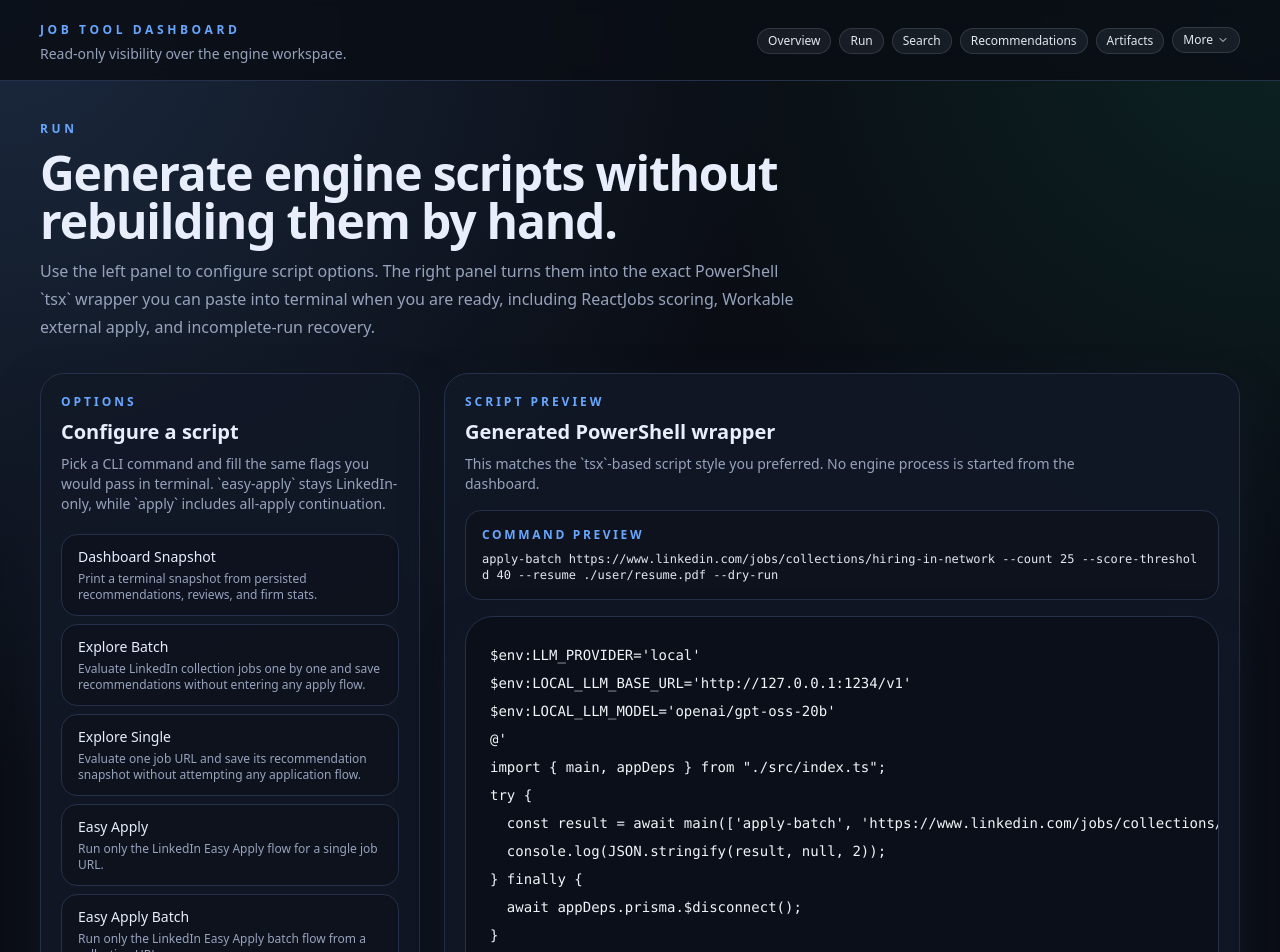
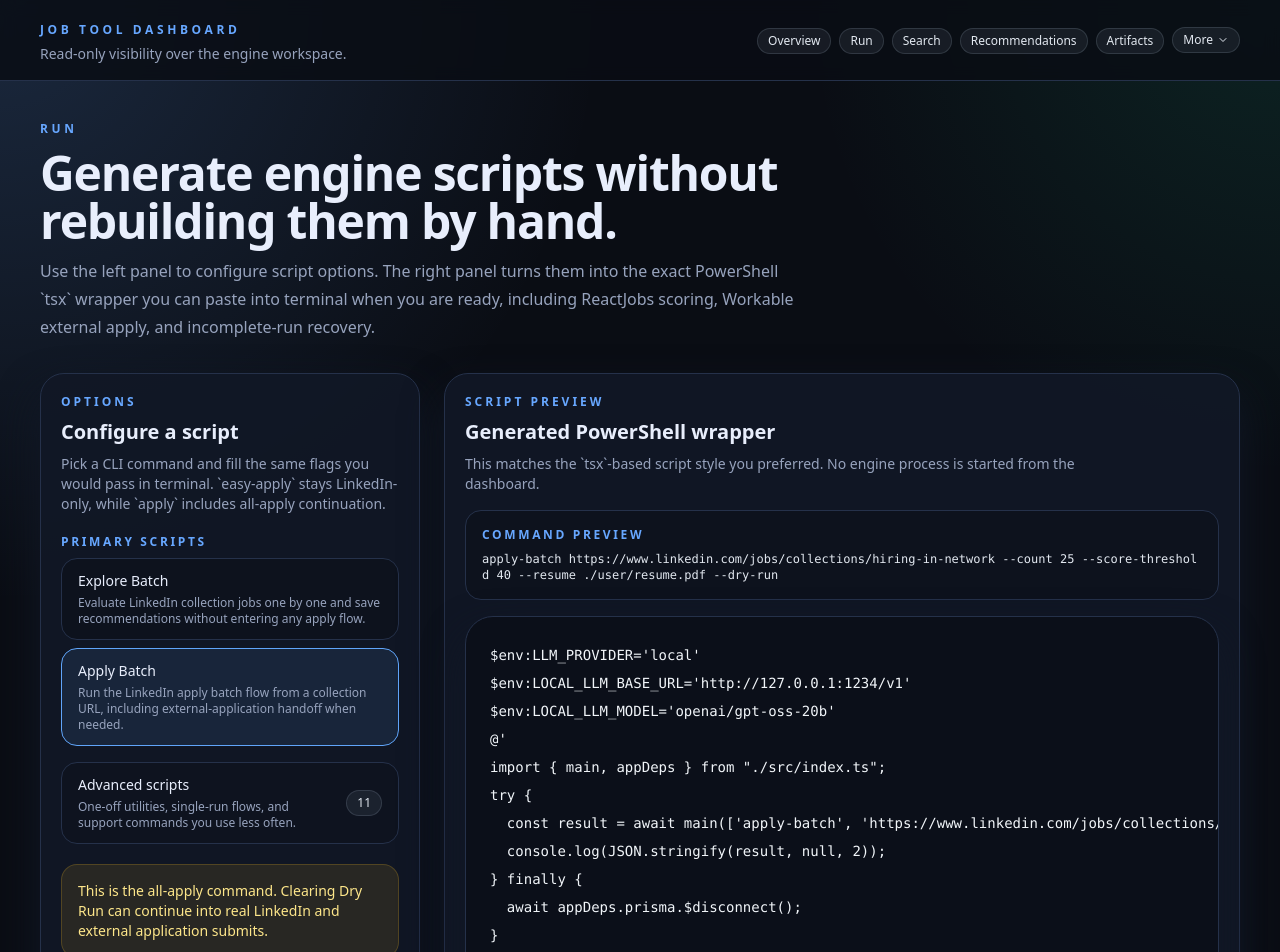
Before and after one commit to NumanKavurmaci/Job-Tool-Dashboard, a Next.js app: page /run in a window 1280 px wide. Shown: the top 952 px of the page. Built offline with nearby package versions, Linux system fonts and the light colour scheme.

Commit message:
Simplify run page script selection
Promote Explore Batch and Apply Batch as primary run actions and move less common commands under an advanced section. Add coverage for the grouped layout and ignore local log files so generated server logs do not appear as stray git changes.

```diff
--- a/lib/run-config.ts
+++ b/lib/run-config.ts
@@ -31,6 +31,7 @@ export type RunScriptDefinition = {
   type: RunScriptType;
   label: string;
   description: string;
+  category?: "primary" | "advanced";
   caution?: string;
   fields: RunFieldDefinition[];
 };
@@ -42,6 +43,7 @@ export const RUN_SCRIPT_DEFINITIONS: RunScriptDefinition[] = [
     type: "dashboard",
     label: "Dashboard Snapshot",
     description: "Print a terminal snapshot from persisted recommendations, reviews, and firm stats.",
+    category: "advanced",
     fields: [
       {
         key: "limit",
@@ -56,6 +58,7 @@ export const RUN_SCRIPT_DEFINITIONS: RunScriptDefinition[] = [
     type: "explore-batch",
     label: "Explore Batch",
     description: "Evaluate LinkedIn collection jobs one by one and save recommendations without entering any apply flow.",
+    category: "primary",
     fields: [
       {
         key: "url",
@@ -102,6 +105,7 @@ export const RUN_SCRIPT_DEFINITIONS: RunScriptDefinition[] = [
     type: "explore",
     label: "Explore Single",
     description: "Evaluate one job URL and save its recommendation snapshot without attempting any application flow.",
+    category: "advanced",
     fields: [
       {
         key: "url",
@@ -126,6 +130,7 @@ export const RUN_SCRIPT_DEFINITIONS: RunScriptDefinition[] = [
     type: "easy-apply",
     label: "Easy Apply",
     description: "Run only the LinkedIn Easy Apply flow for a single job URL.",
+    category: "advanced",
     caution: "Leave Dry Run enabled unless you want the engine to reach the real submit path.",
     fields: [
       {
@@ -155,6 +160,7 @@ export const RUN_SCRIPT_DEFINITIONS: RunScriptDefinition[] = [
     type: "easy-apply-batch",
     label: "Easy Apply Batch",
     description: "Run only the LinkedIn Easy Apply batch flow from a collection URL.",
+    category: "advanced",
     caution: "Clearing Dry Run can trigger real application flow steps in the engine.",
     fields: [
       {
@@ -216,6 +222,7 @@ export const RUN_SCRIPT_DEFINITIONS: RunScriptDefinition[] = [
     label: "Apply",
     description:
       "Run the LinkedIn apply flow for a single job URL, including external-application handoff when needed.",
+    category: "advanced",
     caution:
       "Clearing Dry Run allows the engine to continue through real submit paths, including external apply continuation.",
     fields: [
@@ -248,6 +255,7 @@ export const RUN_SCRIPT_DEFINITIONS: RunScriptDefinition[] = [
     label: "Apply Batch",
     description:
       "Run the LinkedIn apply batch flow from a collection URL, including external-application handoff when needed.",
+    category: "primary",
     caution:
       "This is the all-apply command. Clearing Dry Run can continue into real LinkedIn and external application submits.",
     fields: [
@@ -310,6 +318,7 @@ export const RUN_SCRIPT_DEFINITIONS: RunScriptDefinition[] = [
     type: "external-apply",
     label: "External Apply",
     description: "Run the external application helper flow for a non-LinkedIn application URL, including Workable forms.",
+    category: "advanced",
     caution: "Clearing Dry Run allows the engine to continue through the live external apply path.",
     fields: [
       {
@@ -338,6 +347,7 @@ export const RUN_SCRIPT_DEFINITIONS: RunScriptDefinition[] = [
     type: "resume-incomplete",
     label: "Resume Incomplete",
     description: "Inspect stopped applications from a batch artifact and list retry candidates.",
+    category: "advanced",
     fields: [
       {
         key: "reportPath",
@@ -352,6 +362,7 @@ export const RUN_SCRIPT_DEFINITIONS: RunScriptDefinition[] = [
     type: "decide",
     label: "Decide",
     description: "Run a single-job analysis and produce the engine's final decision.",
+    category: "advanced",
     fields: [
       {
         key: "url",
@@ -376,6 +387,7 @@ export const RUN_SCRIPT_DEFINITIONS: RunScriptDefinition[] = [
     type: "score",
     label: "Score",
     description: "Run single-job scoring for a supported detail page, including ReactJobs URLs.",
+    category: "advanced",
     fields: [
       {
         key: "url",
@@ -400,6 +412,7 @@ export const RUN_SCRIPT_DEFINITIONS: RunScriptDefinition[] = [
     type: "build-profile",
     label: "Build Profile",
     description: "Build the candidate master profile from resume and optional LinkedIn URL.",
+    category: "advanced",
     fields: [
       {
         key: "resumePath",
@@ -421,6 +434,7 @@ export const RUN_SCRIPT_DEFINITIONS: RunScriptDefinition[] = [
     type: "answer-questions",
     label: "Answer Questions",
     description: "Generate prepared answers from a questions JSON file.",
+    category: "advanced",
     fields: [
       {
         key: "resumePath",
--- a/src/components/dashboard/run-script-builder.tsx
+++ b/src/components/dashboard/run-script-builder.tsx
@@ -88,8 +88,18 @@ export function RunScriptBuilder() {
   const [scriptType, setScriptType] = useState<RunScriptType>("apply-batch");
   const [values, setValues] = useState<RunFormValues>(() => buildInitialValues("apply-batch"));
   const [copyState, setCopyState] = useState<"idle" | "copied" | "failed">("idle");
+  const [showAdvanced, setShowAdvanced] = useState(false);
 
   const definition = useMemo(() => getRunScriptDefinition(scriptType), [scriptType]);
+  const primaryOptions = useMemo(
+    () => RUN_SCRIPT_DEFINITIONS.filter((option) => option.category === "primary"),
+    [],
+  );
+  const advancedOptions = useMemo(
+    () => RUN_SCRIPT_DEFINITIONS.filter((option) => option.category !== "primary"),
+    [],
+  );
+  const selectedIsAdvanced = definition.category !== "primary";
 
   const generated = useMemo(() => {
     try {
@@ -123,6 +133,16 @@ export function RunScriptBuilder() {
     window.setTimeout(() => setCopyState("idle"), 1800);
   }
 
+  function selectScript(nextType: RunScriptType) {
+    setScriptType(nextType);
+    setValues(buildInitialValues(nextType));
+    setCopyState("idle");
+
+    if (getRunScriptDefinition(nextType).category !== "primary") {
+      setShowAdvanced(true);
+    }
+  }
+
   return (
     <div className="grid gap-6 xl:grid-cols-[380px_minmax(0,1fr)]">
       <Card className="space-y-5">
@@ -132,8 +152,11 @@ export function RunScriptBuilder() {
           subtitle="Pick a CLI command and fill the same flags you would pass in terminal. `easy-apply` stays LinkedIn-only, while `apply` includes all-apply continuation."
         />
 
+        <div className="space-y-4">
+          <div className="space-y-2">
+            <p className="text-xs font-semibold uppercase tracking-[0.22em] text-info">Primary scripts</p>
             <div className="grid gap-2">
-          {RUN_SCRIPT_DEFINITIONS.map((option) => (
+              {primaryOptions.map((option) => (
                 <button
                   key={option.type}
                   className={`rounded-2xl border px-4 py-3 text-left transition ${
@@ -142,16 +165,51 @@ export function RunScriptBuilder() {
                       : "border-line bg-black/20 hover:border-slate-500"
                   }`}
                   type="button"
-              onClick={() => {
-                setScriptType(option.type);
-                setValues(buildInitialValues(option.type));
-                setCopyState("idle");
-              }}
+                  onClick={() => selectScript(option.type)}
                 >
                   <p className="text-sm font-medium text-text">{option.label}</p>
                   <p className="mt-1 text-xs text-muted">{option.description}</p>
                 </button>
               ))}
+            </div>
+          </div>
+
+          <div className="rounded-2xl border border-line bg-black/15">
+            <button
+              aria-expanded={showAdvanced || selectedIsAdvanced}
+              className="flex w-full items-center justify-between gap-3 px-4 py-3 text-left"
+              type="button"
+              onClick={() => setShowAdvanced((current) => !current)}
+            >
+              <div>
+                <p className="text-sm font-medium text-text">Advanced scripts</p>
+                <p className="mt-1 text-xs text-muted">
+                  One-off utilities, single-run flows, and support commands you use less often.
+                </p>
+              </div>
+              <Badge tone="neutral">{advancedOptions.length}</Badge>
+            </button>
+
+            {showAdvanced || selectedIsAdvanced ? (
+              <div className="grid gap-2 border-t border-line px-4 pb-4 pt-2">
+                {advancedOptions.map((option) => (
+                  <button
+                    key={option.type}
+                    className={`rounded-2xl border px-4 py-3 text-left transition ${
+                      option.type === scriptType
+                        ? "border-blue-400 bg-blue-400/10"
+                        : "border-line bg-black/20 hover:border-slate-500"
+                    }`}
+                    type="button"
+                    onClick={() => selectScript(option.type)}
+                  >
+                    <p className="text-sm font-medium text-text">{option.label}</p>
+                    <p className="mt-1 text-xs text-muted">{option.description}</p>
+                  </button>
+                ))}
+              </div>
+            ) : null}
+          </div>
         </div>
 
         {definition.caution ? (
```
Also changed, not shown: 2 other files (tests, documents, lock files or other folders). Lines whose indentation alone changed are shown as unchanged.
